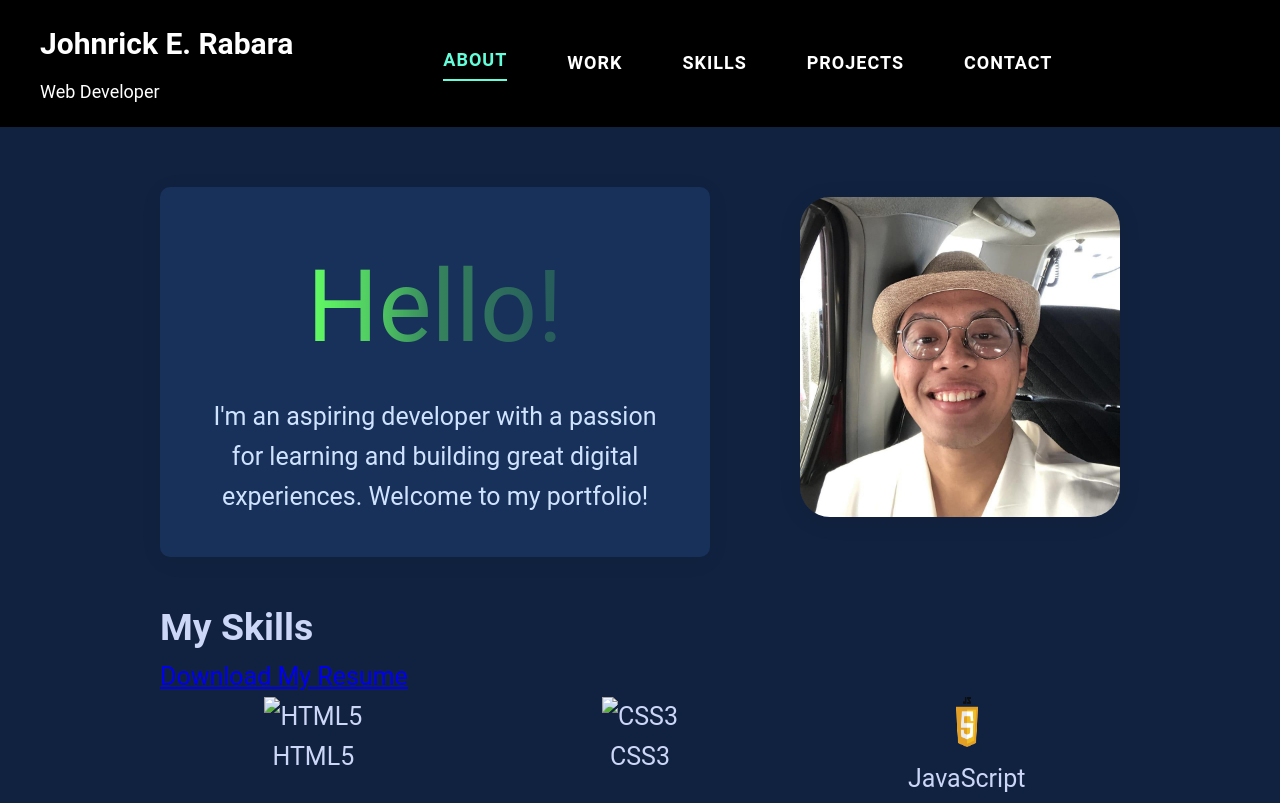
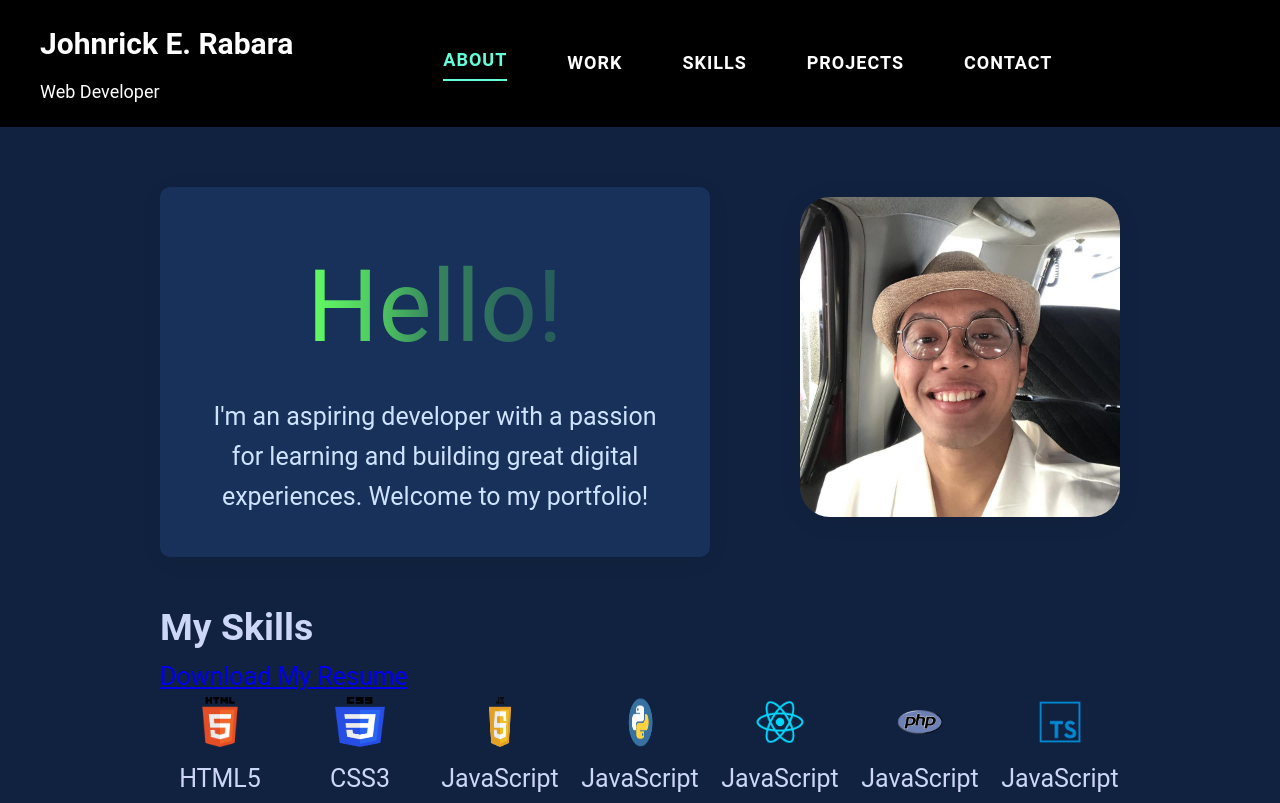
Before and after one commit to RollyTheBeginner/Group1-Frontend, a plain HTML site: page Portfolio Website.html in a window 1280 px wide. Shown: the top 803 px of the page. Drawn offline with Linux system fonts and the light colour scheme.

Commit message:
adding new image file

```diff
--- a/Portfolio Website.html
+++ b/Portfolio Website.html
@@ -321,18 +321,33 @@
     <a href="resume.pdf" download>Download My Resume</a>
     <div class="skills">
       <div>
-        <img src="icons/html5.png" alt="HTML5" />
+        <img src="icons/html.png" alt="HTML5" />
         <p>HTML5</p>
       </div>
       <div>
-        <img src="icons/css3.png" alt="CSS3" />
+        <img src="icons/css.png" alt="CSS3" />
         <p>CSS3</p>
       </div>
       <div>
         <img src="icons/javascript.png" alt="JavaScript" />
         <p>JavaScript</p>
       </div>
-      <!-- Add more skills as needed -->
+      <div>
+        <img src="icons/python.png" alt="JavaScript" />
+        <p>JavaScript</p>
+      </div>
+      <div>
+        <img src="icons/react.png" alt="JavaScript" />
+        <p>JavaScript</p>
+      </div>
+      <div>
+        <img src="icons/php.png" alt="JavaScript" />
+        <p>JavaScript</p>
+      </div>
+      <div>
+        <img src="icons/typescript.png" alt="JavaScript" />
+        <p>JavaScript</p>
+      </div>
     </div>
   </section>
 
```
